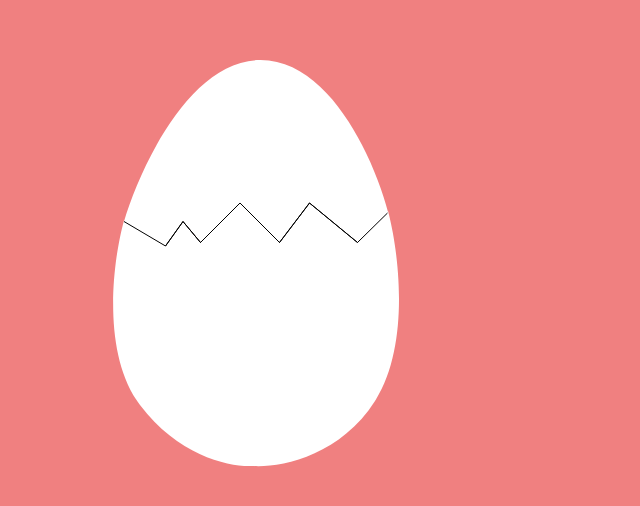
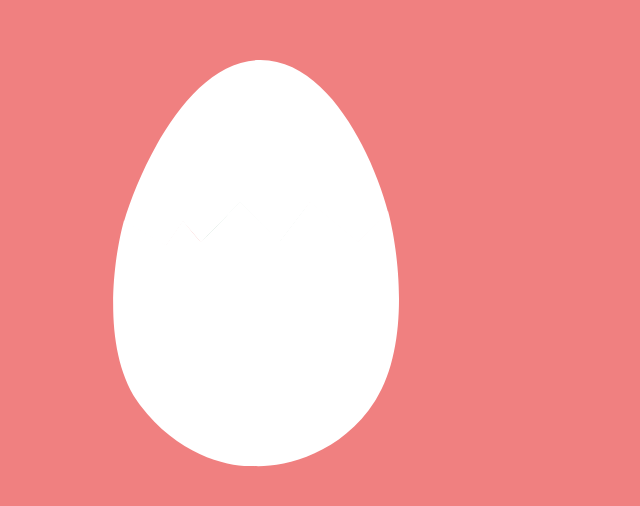
Before and after one commit to leahyjulian/gsap-animation, a Next.js app: page / in a window 1280 px wide. Shown: the part 110-616 px from the top of the page, without its empty margins (0-640 px from the left). Built offline with nearby package versions, Linux system fonts and the light colour scheme.

Commit message:
Add cracking path along egg

```diff
--- a/app/components/Egg/Hatch.js
+++ b/app/components/Egg/Hatch.js
@@ -3,12 +3,20 @@ import styles from './Egg.module.css';
 import gsap from 'gsap';
 export default function Hatch(props) {
   const hatchRef = useRef(null);
+  const crackRefR = useRef(null);
+  const crackRefL = useRef(null);
+  const crackRef = useRef(null);
+
+  const hideCrack = {
+    strokeDasharray: 1,
+    strokeDashoffset: 1,
+  };
 
   const rockEgg = {
     keyframes: {
       rotation: [10, -8, 6, -5, 3, -2, 1],
     },
-    duration: 1,
+    duration: 0.5,
     transformOrigin: '50% 100%',
   };
 
@@ -16,7 +24,22 @@ export default function Hatch(props) {
     const timeline = gsap.timeline({
       onComplete: () => console.log('done'),
     });
-    timeline.to(hatchRef.current, rockEgg);
+    timeline
+      .to(hatchRef.current, rockEgg)
+      .to(crackRefR.current, {
+        strokeDashoffset: 0,
+        duration: 0.5,
+      })
+      .to(hatchRef.current, rockEgg)
+      .to(crackRefL.current, {
+        strokeDashoffset: 2,
+        duration: 0.5,
+      })
+      .to(hatchRef.current, rockEgg)
+      .to(crackRef.current, {
+        strokeDashoffset: 0,
+        duration: 0.3,
+      });
   };
 
   return (
@@ -75,19 +98,28 @@ export default function Hatch(props) {
             fill="#FFFFFF"
           />
           <path
+            style={hideCrack}
             id="crack"
+            ref={crackRef}
             d="M124 331.5L165.5 356L183 331.5L200.5 352.5L240 313L279.5 352.5L309.5 313L357.5 352.5L387.5 323"
             stroke="black"
+            pathLength="1"
           />
           <path
+            style={hideCrack}
             id="crack-l-r"
+            ref={crackRefL}
             d="M165.5 356L183 331.5L200.5 352.5L240 313"
             stroke="black"
+            pathLength="1"
           />
           <path
+            style={hideCrack}
             id="crack-r-l"
+            ref={crackRefR}
             d="M240 313L279.5 352.5L309.5 313L357.5 352.5"
             stroke="black"
+            pathLength="1"
           />
         </g>
       </svg>
```
